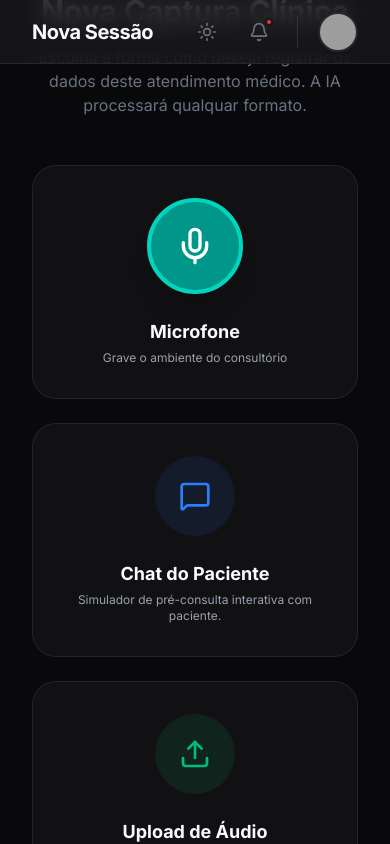
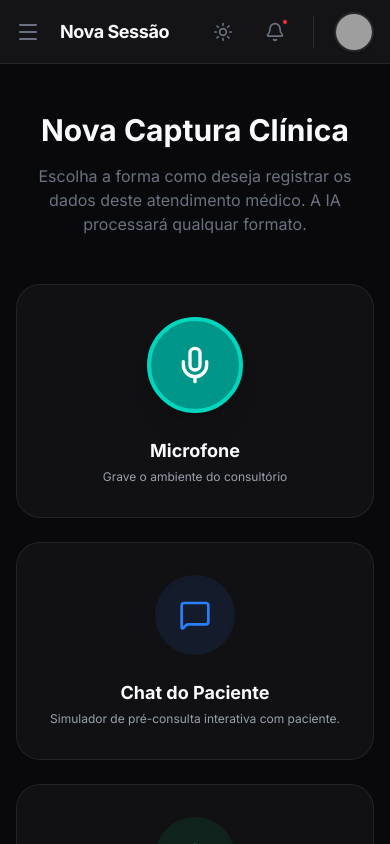
Before and after one commit to matheusgvl/irisai, a Next.js app: page /dashboard/record in a window 390 px wide. Shown: the top 844 px of the page. Built offline with nearby package versions, Linux system fonts and the light colour scheme; grey boxes are pictures that could not be loaded.

Commit message:
versao 1.1 com alteracao no celular

```diff
--- a/app/dashboard/layout.tsx
+++ b/app/dashboard/layout.tsx
@@ -11,7 +11,7 @@ export default function DashboardLayout({
       <Sidebar />
       <div className="flex-col flex-1 w-full md:pl-64">
         <TopNav />
-        <main className="p-8">
+        <main className="p-4 md:p-8">
           {children}
         </main>
       </div>
--- a/app/dashboard/record/page.tsx
+++ b/app/dashboard/record/page.tsx
@@ -68,7 +68,7 @@ export default function RecordPage() {
   };
 
   return (
-    <div className="max-w-5xl mx-auto h-[calc(100vh-8rem)] flex items-center justify-center animate-in fade-in zoom-in-95 duration-500">
+    <div className="max-w-5xl mx-auto min-h-[calc(100vh-10rem)] md:h-[calc(100vh-8rem)] py-8 md:py-0 flex items-center justify-center animate-in fade-in zoom-in-95 duration-500">
 
       {isProcessing ? (
         <div className="text-center">
--- a/components/TopNav.tsx
+++ b/components/TopNav.tsx
@@ -1,12 +1,23 @@
 "use client";
 
 import { usePathname } from "next/navigation";
+import Link from "next/link";
+import { useState } from "react";
 import { mockUser } from "@/lib/data";
-import { Bell, Search } from "lucide-react";
+import { Bell, Search, Menu, X, LayoutDashboard, Users, Activity, Settings, Mic } from "lucide-react";
+import clsx from "clsx";
 import { ThemeToggle } from "./ThemeToggle";
+
+const navItems = [
+  { name: "Dashboard", href: "/dashboard", icon: LayoutDashboard },
+  { name: "Nova Sessão", href: "/dashboard/record", icon: Mic },
+  { name: "Pacientes", href: "/dashboard/patients", icon: Users },
+  { name: "Métricas", href: "/dashboard/analytics", icon: Activity },
+];
 
 export function TopNav() {
   const pathname = usePathname();
+  const [mobileMenuOpen, setMobileMenuOpen] = useState(false);
 
   // Format the title based on the path
   const getPageTitle = () => {
@@ -19,9 +30,15 @@ export function TopNav() {
   };
 
   return (
-    <header className="h-16 flex items-center justify-between px-8 bg-(--card)/80 backdrop-blur-md border-b border-(--border) sticky top-0 z-10">
-      <div>
-        <h1 className="text-xl font-bold tracking-tight">{getPageTitle()}</h1>
+    <header className="h-16 flex items-center justify-between px-4 md:px-8 bg-(--card)/80 backdrop-blur-md border-b border-(--border) sticky top-0 z-30">
+      <div className="flex items-center gap-3">
+        <button
+          onClick={() => setMobileMenuOpen(true)}
+          className="p-2 -ml-2 rounded-md block md:hidden text-gray-500 hover:bg-gray-100 dark:hover:bg-white/10"
+        >
+          <Menu className="w-6 h-6" />
+        </button>
+        <h1 className="text-lg md:text-xl font-bold tracking-tight">{getPageTitle()}</h1>
       </div>
 
       <div className="flex items-center gap-6">
@@ -60,6 +77,68 @@ export function TopNav() {
           </div>
         </div>
       </div>
+
+      {/* Mobile Menu Overlay */}
+      {mobileMenuOpen && (
+        <div className="fixed inset-0 z-50 flex block md:hidden">
+          <div
+            className="fixed inset-0 bg-black/60 backdrop-blur-sm transition-opacity"
+            onClick={() => setMobileMenuOpen(false)}
+          />
+          <nav className="relative flex w-full max-w-xs flex-col bg-(--card) shadow-2xl animate-in slide-in-from-left duration-300">
+            <div className="h-16 flex items-center justify-between px-6 border-b border-(--border)">
+              <div className="flex items-center gap-2">
+                <div className="w-8 h-8 rounded-lg bg-linear-to-br from-teal-500 to-emerald-600 flex items-center justify-center text-white font-bold shadow-lg">
+                  I
+                </div>
+                <span className="font-bold text-lg tracking-tight">Iris Scribe</span>
+              </div>
+              <button
+                onClick={() => setMobileMenuOpen(false)}
+                className="p-2 -mr-2 rounded-md text-gray-500 hover:bg-gray-100 dark:hover:bg-white/10"
+              >
+                <X className="w-6 h-6" />
+              </button>
+            </div>
+
+            <div className="p-4 flex-1 overflow-y-auto">
+              <div className="text-xs font-semibold text-gray-500 uppercase tracking-wider mb-4 px-2">Menu</div>
+              <div className="flex flex-col gap-1">
+                {navItems.map((item) => {
+                  const isActive = pathname === item.href;
+                  return (
+                    <Link
+                      key={item.name}
+                      href={item.href}
+                      onClick={() => setMobileMenuOpen(false)}
+                      className={clsx(
+                        "flex items-center gap-3 px-3 py-2 rounded-md transition-all duration-200 text-sm font-medium",
+                        isActive
+                          ? "bg-teal-50 text-teal-600 dark:bg-teal-500/10 dark:text-teal-400"
+                          : "text-gray-600 dark:text-gray-400 hover:bg-gray-100 dark:hover:bg-white/5 hover:text-gray-900 dark:hover:text-gray-200"
+                      )}
+                    >
+                      <item.icon className="w-4 h-4" />
+                      {item.name}
+                    </Link>
+                  );
+                })}
+              </div>
+            </div>
+
+            <div className="p-4 border-t border-(--border)">
+              <Link
+                href="/dashboard/settings"
+                onClick={() => setMobileMenuOpen(false)}
+                className="flex items-center gap-3 px-3 py-2 rounded-md transition-all duration-200 text-sm font-medium text-gray-600 dark:text-gray-400 hover:bg-gray-100 dark:hover:bg-white/5"
+              >
+                <Settings className="w-4 h-4" />
+                Configurações
+              </Link>
+            </div>
+          </nav>
+        </div>
+      )}
     </header>
   );
 }
```
